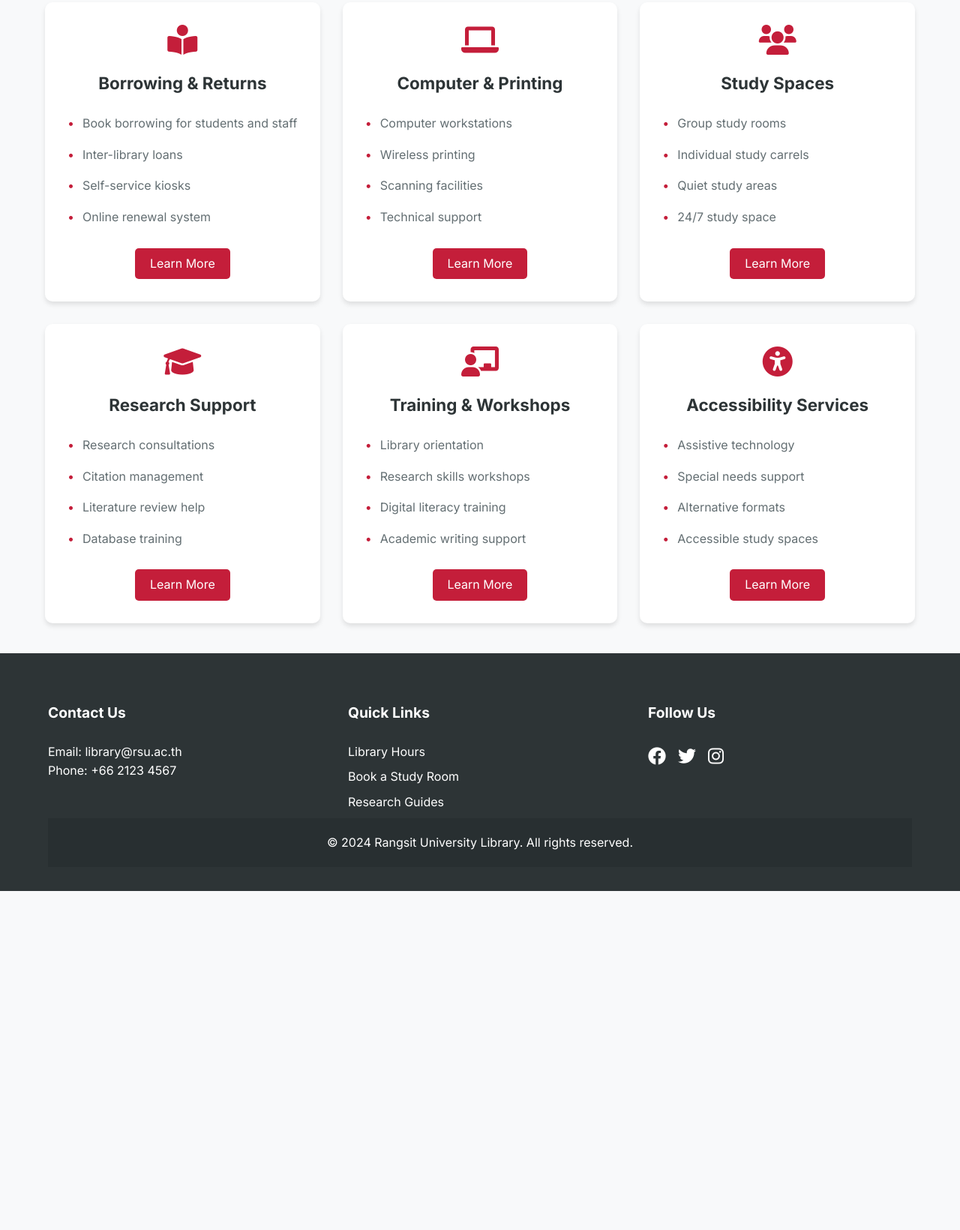
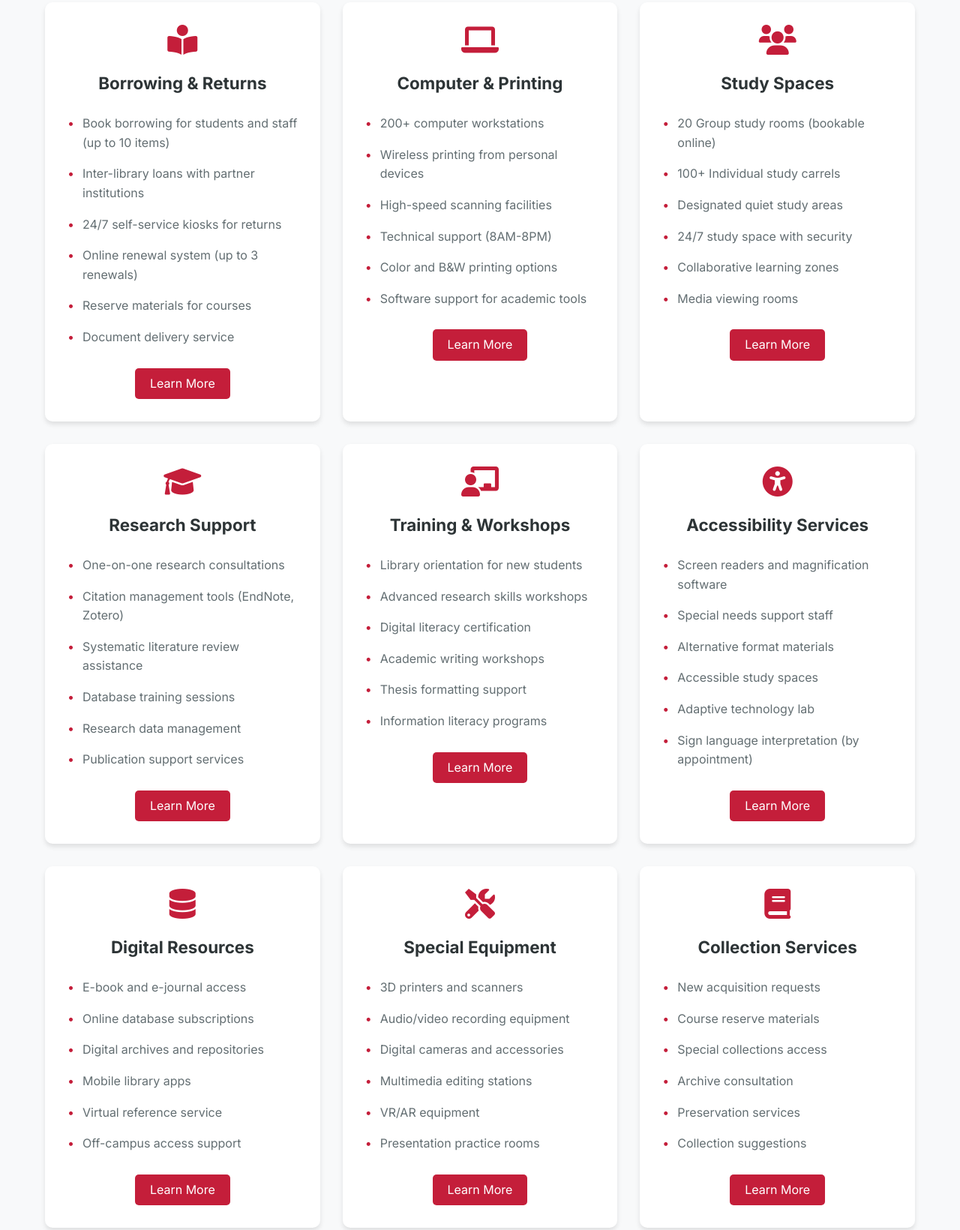
Before and after one commit to callmeHeinHtet/Chatbot, a website: page services.html in a window 1280 px wide. Shown: the part 378-2018 px from the top of the page at 75% size. Before the commit the page ends 1566 px from the top, so only its background shows below. Drawn offline with Linux system fonts and the light colour scheme.

```diff
--- a/js/chatbot.js
+++ b/js/chatbot.js
@@ -139,6 +139,8 @@
                         - Avoid technical jargon unless necessary
                         - Don't use any special formatting or markdown
                         - Keep responses clear and concise
+                        - You are able to talk Thai language
+                        - Use a friendly tone and be helpful
                         - When asked about location, simply say "We're located in Building 7"
 
                         Library Information:
--- a/services.html
+++ b/services.html
@@ -12,7 +12,7 @@
     <link rel="stylesheet" href="css/styles.css">
 </head>
 <body>
-    <!-- Navigation Bar -->
+
     <nav class="navbar">
         <div class="nav-logo">
             <img src="assets/rangsit-logo.png" alt="RSU Logo">
@@ -46,10 +46,12 @@
             <i class="fas fa-book-reader"></i>
             <h3>Borrowing & Returns</h3>
             <ul>
-                <li>Book borrowing for students and staff</li>
-                <li>Inter-library loans</li>
-                <li>Self-service kiosks</li>
-                <li>Online renewal system</li>
+                <li>Book borrowing for students and staff (up to 10 items)</li>
+                <li>Inter-library loans with partner institutions</li>
+                <li>24/7 self-service kiosks for returns</li>
+                <li>Online renewal system (up to 3 renewals)</li>
+                <li>Reserve materials for courses</li>
+                <li>Document delivery service</li>
             </ul>
             <a href="#" class="service-link">Learn More</a>
         </div>
@@ -58,10 +60,12 @@
             <i class="fas fa-laptop"></i>
             <h3>Computer & Printing</h3>
             <ul>
-                <li>Computer workstations</li>
-                <li>Wireless printing</li>
-                <li>Scanning facilities</li>
-                <li>Technical support</li>
+                <li>200+ computer workstations</li>
+                <li>Wireless printing from personal devices</li>
+                <li>High-speed scanning facilities</li>
+                <li>Technical support (8AM-8PM)</li>
+                <li>Color and B&W printing options</li>
+                <li>Software support for academic tools</li>
             </ul>
             <a href="#" class="service-link">Learn More</a>
         </div>
@@ -70,10 +74,12 @@
             <i class="fas fa-users"></i>
             <h3>Study Spaces</h3>
             <ul>
-                <li>Group study rooms</li>
-                <li>Individual study carrels</li>
-                <li>Quiet study areas</li>
-                <li>24/7 study space</li>
+                <li>20 Group study rooms (bookable online)</li>
+                <li>100+ Individual study carrels</li>
+                <li>Designated quiet study areas</li>
+                <li>24/7 study space with security</li>
+                <li>Collaborative learning zones</li>
+                <li>Media viewing rooms</li>
             </ul>
             <a href="#" class="service-link">Learn More</a>
         </div>
@@ -82,10 +88,12 @@
             <i class="fas fa-graduation-cap"></i>
             <h3>Research Support</h3>
             <ul>
-                <li>Research consultations</li>
-                <li>Citation management</li>
-                <li>Literature review help</li>
-                <li>Database training</li>
+                <li>One-on-one research consultations</li>
+                <li>Citation management tools (EndNote, Zotero)</li>
+                <li>Systematic literature review assistance</li>
+                <li>Database training sessions</li>
+                <li>Research data management</li>
+                <li>Publication support services</li>
             </ul>
             <a href="#" class="service-link">Learn More</a>
         </div>
@@ -94,10 +102,12 @@
             <i class="fas fa-chalkboard-teacher"></i>
             <h3>Training & Workshops</h3>
             <ul>
-                <li>Library orientation</li>
-                <li>Research skills workshops</li>
-                <li>Digital literacy training</li>
-                <li>Academic writing support</li>
+                <li>Library orientation for new students</li>
+                <li>Advanced research skills workshops</li>
+                <li>Digital literacy certification</li>
+                <li>Academic writing workshops</li>
+                <li>Thesis formatting support</li>
+                <li>Information literacy programs</li>
             </ul>
             <a href="#" class="service-link">Learn More</a>
         </div>
@@ -106,10 +116,54 @@
             <i class="fas fa-universal-access"></i>
             <h3>Accessibility Services</h3>
             <ul>
-                <li>Assistive technology</li>
-                <li>Special needs support</li>
-                <li>Alternative formats</li>
+                <li>Screen readers and magnification software</li>
+                <li>Special needs support staff</li>
+                <li>Alternative format materials</li>
                 <li>Accessible study spaces</li>
+                <li>Adaptive technology lab</li>
+                <li>Sign language interpretation (by appointment)</li>
+            </ul>
+            <a href="#" class="service-link">Learn More</a>
+        </div>
+
+        <div class="service-card">
+            <i class="fas fa-database"></i>
+            <h3>Digital Resources</h3>
+            <ul>
+                <li>E-book and e-journal access</li>
+                <li>Online database subscriptions</li>
+                <li>Digital archives and repositories</li>
+                <li>Mobile library apps</li>
+                <li>Virtual reference service</li>
+                <li>Off-campus access support</li>
+            </ul>
+            <a href="#" class="service-link">Learn More</a>
+        </div>
+
+        <div class="service-card">
+            <i class="fas fa-tools"></i>
+            <h3>Special Equipment</h3>
+            <ul>
+                <li>3D printers and scanners</li>
+                <li>Audio/video recording equipment</li>
+                <li>Digital cameras and accessories</li>
+                <li>Multimedia editing stations</li>
+                <li>VR/AR equipment</li>
+                <li>Presentation practice rooms</li>
+            </ul>
+            <a href="#" class="service-link">Learn More</a>
+        </div>
+
+        <div class="service-card">
+            <i class="fas fa-book"></i>
+            <h3>Collection Services</h3>
+            <ul>
+                <li>New acquisition requests</li>
+                <li>Course reserve materials</li>
+                <li>Special collections access</li>
+                <li>Archive consultation</li>
+                <li>Preservation services</li>
+                <li>Collection suggestions</li>
             </ul>
             <a href="#" class="service-link">Learn More</a>
         </div>
```
Also changed, not shown: css/chatbot.css (+31 -5 lines), news.html (+4 -4 lines).
